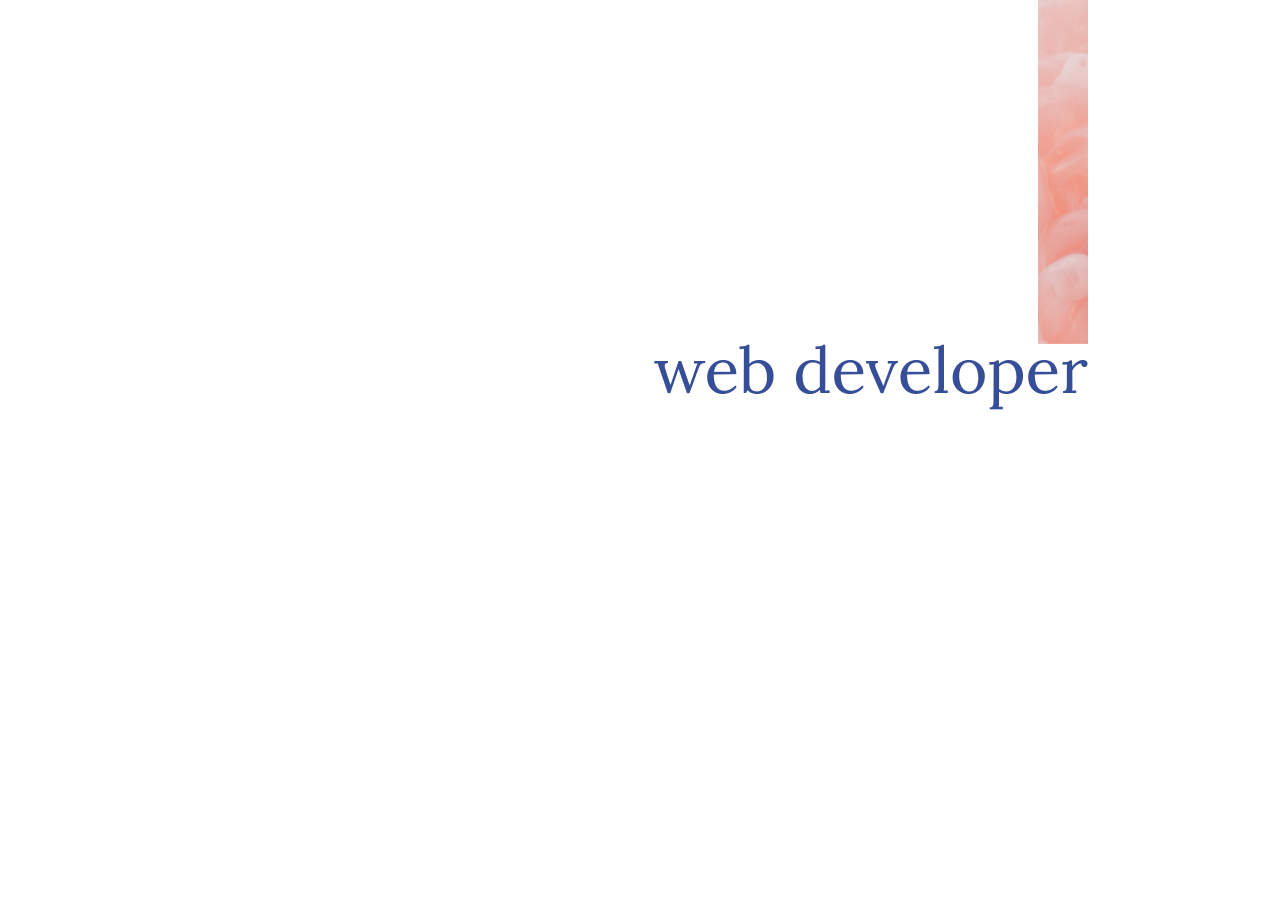
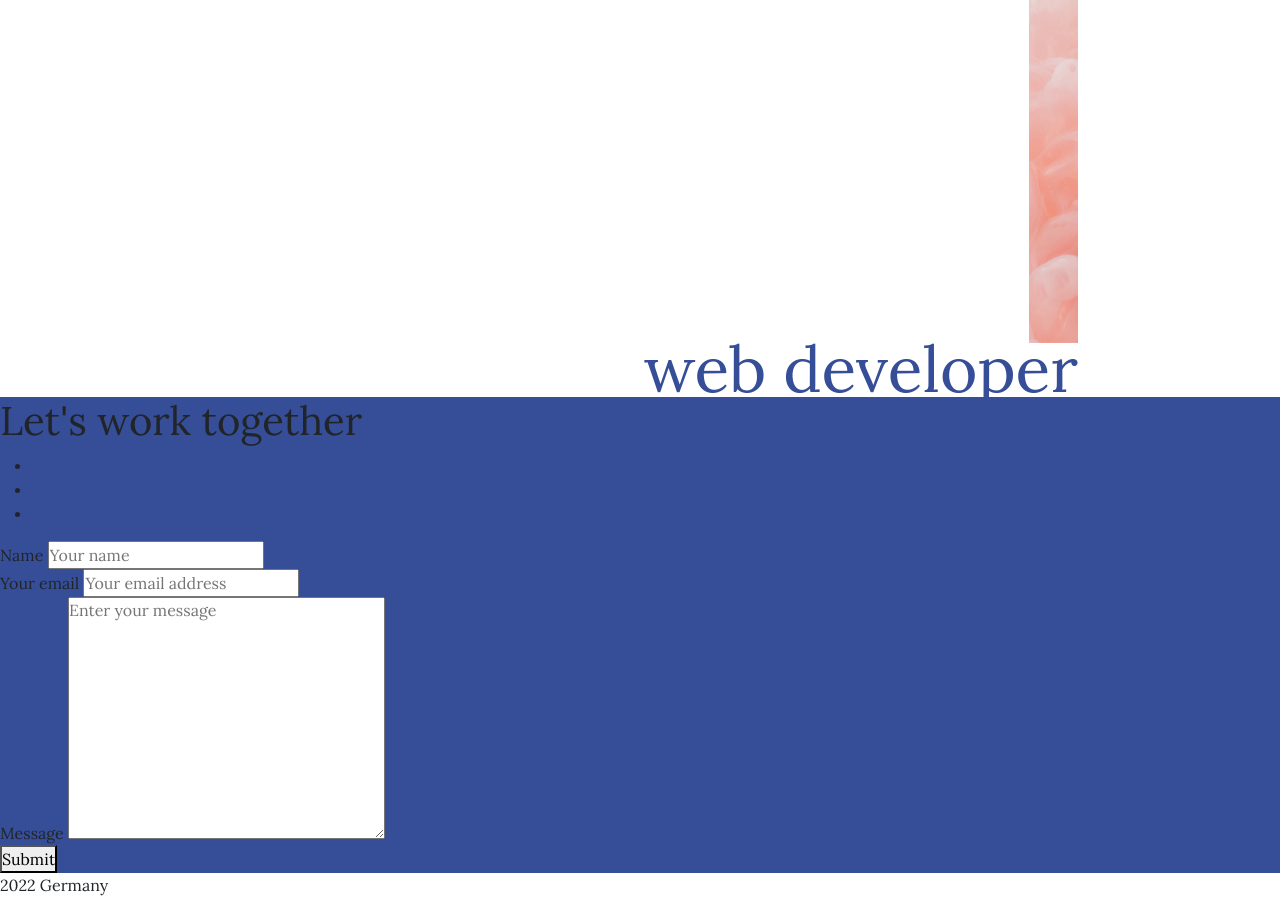
Before and after one commit to Adanurk/Portfolio, a website: page public/index.html in a window 1280 px wide. Shown: the part 367-1264 px from the top of the page. Before the commit the page ends 800 px from the top, so only its background shows below. Drawn offline with nearby package versions, Linux system fonts and the light colour scheme.

Commit message:
add form

```diff
--- a/public/index.html
+++ b/public/index.html
@@ -53,6 +53,37 @@
       <h1 class="bottom">web developer</h1>
     </main>
 
+    <div class="contact">
+      <div class="big">
+        <h1>
+          Let's work together
+        </h1>
+        <ul>
+          <li><a href="#"></a></li>
+          <li><a href="#"></a></li>
+          <li><a href="#"></a></li>
+        </ul>
+        <form action="#">
+          <div class="part">
+            <label for="name">Name</label>
+            <input type="text" name="name" id="name" placeholder="Your name">
+          </div>
+          <div class="part">
+            <label for="email">Your email</label>
+            <input type="text" name="email" id="email" placeholder="Your email address">
+          </div>
+          <div class="part">
+            <label for="message">Message</label>
+            <textarea name="message" id="message" cols="30" rows="10" placeholder="Enter your message"></textarea>
+          </div>
+          <button type="submit">Submit</button>
+        </form>
+      </div>
+    </div>
+    <footer>
+      <span>2022 Germany</span>
+    </footer>
+
     <script
       src="https://cdn.jsdelivr.net/npm/@popperjs/core@2.10.2/dist/umd/popper.min.js"
       integrity="sha384-7+zCNj/IqJ95wo16oMtfsKbZ9ccEh31eOz1HGyDuCQ6wgnyJNSYdrPa03rtR1zdB"
--- a/src/sass/main.scss
+++ b/src/sass/main.scss
@@ -47,8 +47,9 @@ nav{
 
 main{
     width: 70vw;
-    height: 300px;
+    height: 700px;
     margin: 0 auto;
+    padding: 10px;
     h1{
         color: $primaryColor;
         font-size: 4rem;
@@ -60,7 +61,13 @@ main{
         text-align: end;
     }
     .car{
+        img{
+            width: 30px;
+        }
+    }
+}
 
-    }
-
+.contact{
+    width: 100vw;
+    background-color: $primaryColor;
 }
```
Also changed, not shown: src/styles/styles.css.
